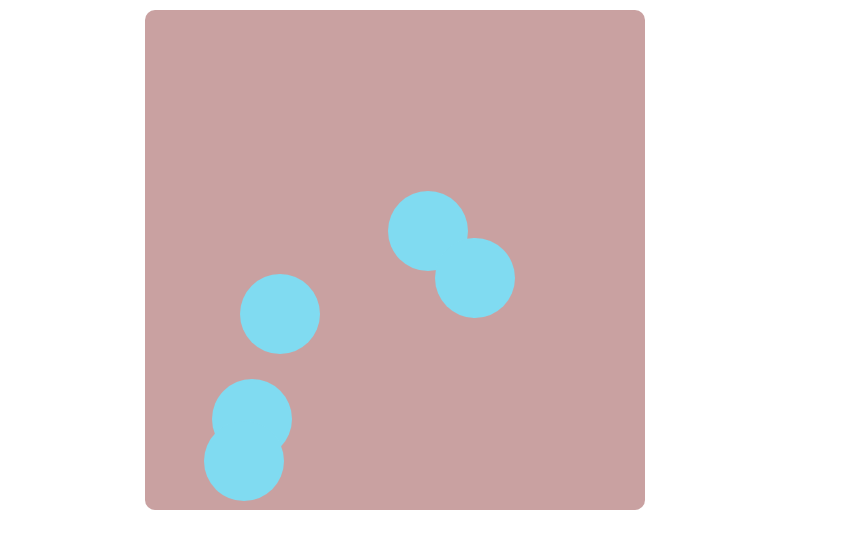
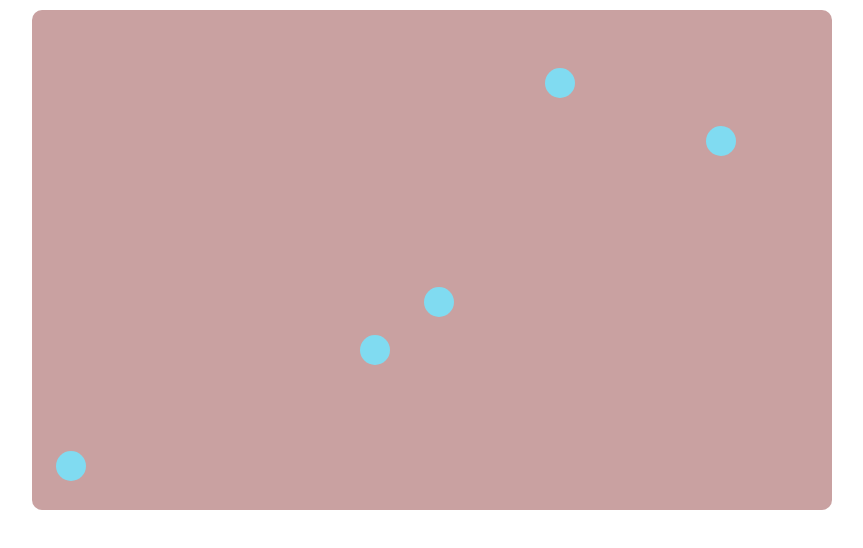
Before and after one commit to Raheena09/div-move-multiple, a plain HTML site: page index.html in a window 1280 px wide. Shown: the whole page, without its empty margins (290-1153 px from the left). Drawn offline with Linux system fonts and the light colour scheme.

Commit message:
collision updated

```diff
--- a/index.html
+++ b/index.html
@@ -19,8 +19,8 @@
     const boxes = [];
     var Xpos = new Array();
     var Ypos =new Array();
-    let maxHeight = mainDiv.clientHeight - 90;
-    let maxWidth = mainDiv.clientWidth - 90;
+    // let maxHeight = mainDiv.clientHeight - 90;
+    // let maxWidth = mainDiv.clientWidth - 90;
 
     function boxGenerator(num) {
         number = num;
@@ -36,7 +36,7 @@
 
 
             aDiv.setAttribute("style", `position:absolute; top:${dy}px; left:${dx}px;
-             height:80px; width:80px; border-radius:50px;
+             height:30px; width:30px; border-radius:50px;
               background-color:#80dbf1;`);
             boxes.push(aDiv);
 
@@ -55,12 +55,12 @@
 
     function dxGenerator() {
         // finds number between 1 to maxWidth
-        return Math.floor(Math.random() * maxWidth) + 1;
+        return Math.floor(Math.random() * 770) + 1;
     }
 
     function dyGenerator() {
         // finds number between 1 to maxheight
-        return Math.floor(Math.random() * maxHeight) + 1;
+        return Math.floor(Math.random() * 470) + 1;
 
     }
 
@@ -94,13 +94,13 @@
             dy += valueY;
             aDiv.style.top = dy + "px";
 
-            if (dx > maxWidth || dx < 0) {
+            if (dx > 770 || dx < 0) {
 
                 valueX = -valueX;
 
 
             }
-            if (dy > maxHeight || dy < 0) {
+            if (dy > 470 || dy < 0) {
                 valueY = -valueY;
 
             }
@@ -113,10 +113,9 @@
             for (var i = 0; i < number; i++) {
 
                 if (!(i === index)) {
-                    if ((Xpos[i] < dx + 50) && (Xpos[i] + 50 > dx)
-                        && (Ypos[i] < dy + 50) && (Ypos[i] + 50 > dy)) {
+                    if ((Xpos[i] < dx + 30) && (Xpos[i] + 30 > dx)
+                        && (Ypos[i] < dy + 30) && (Ypos[i] + 30 > dy)) {
                         valueX = -valueX;
-
                     }
                 }
             }
--- a/style.css
+++ b/style.css
@@ -3,9 +3,9 @@
 #mainDiv{
     position: relative;
     height: 500px;
-    width: 500px;
+    width: 800px;
     background-color: #c9a1a1;
-    margin: 10px 427px;
+    margin: 10px 314px;
     border-radius: 10px;
 
 
```
